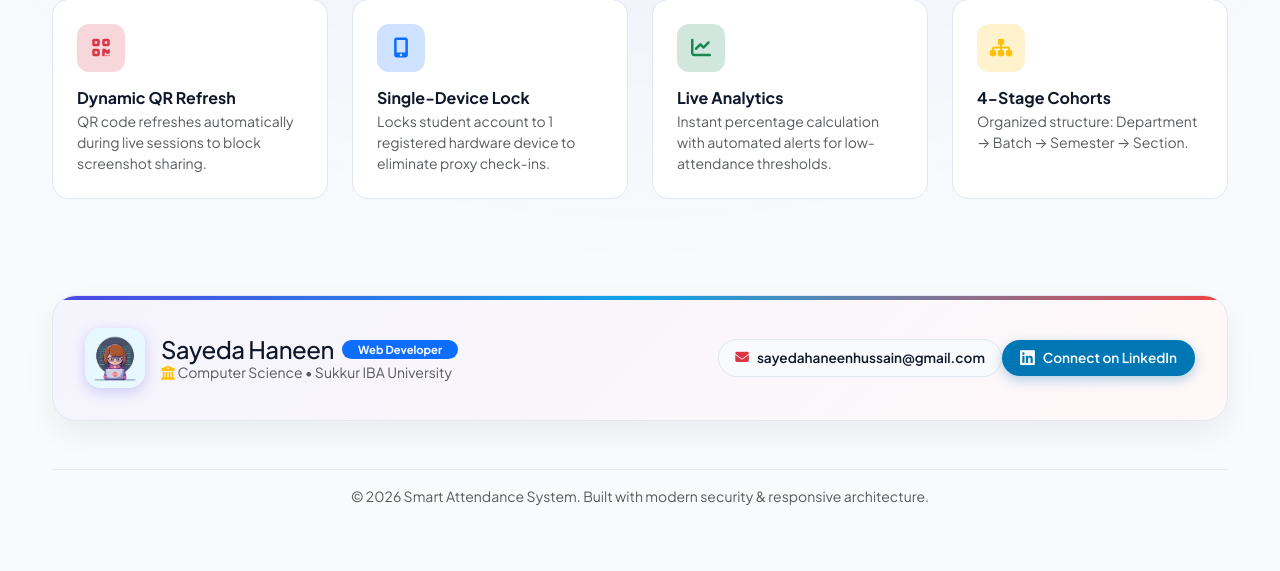
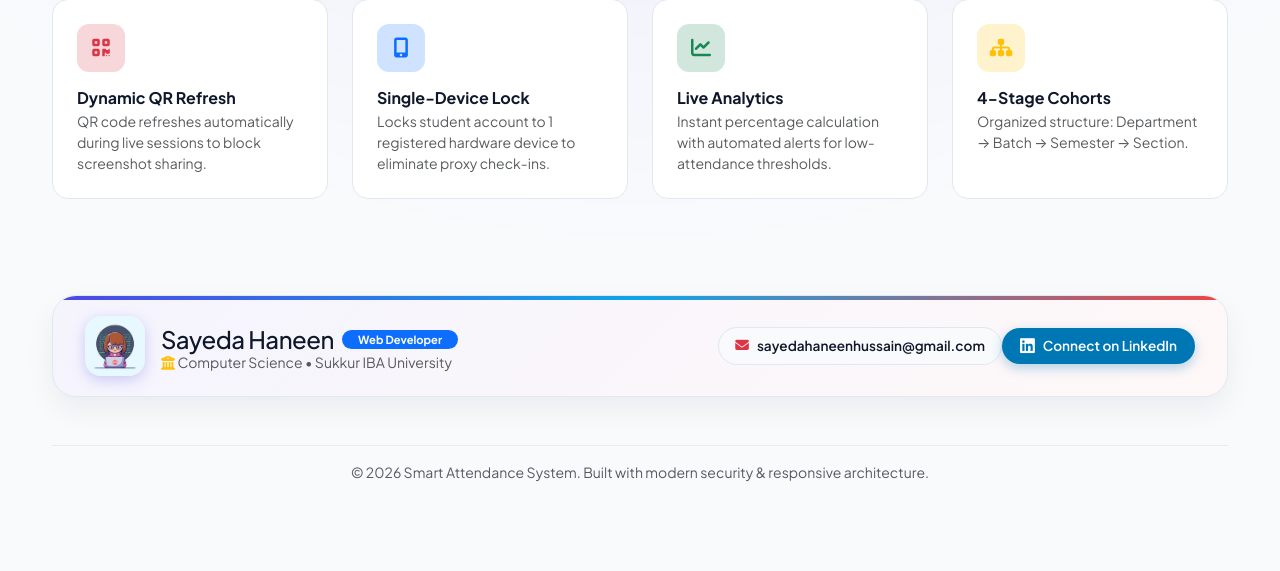
Before and after one commit to SayedaHaneen/Smart-Attendance-System, a PHP site: page / in a window 1280 px wide. Shown: the part 920-1491 px from the top of the page. After the commit the page ends 1401 px from the top, so only its background shows below. Run offline with PHP 8.4, Linux system fonts and the light colour scheme; data that the repository does not hold is empty; some libraries are stand-ins or nearby versions.

Commit message:
Optimize developer card padding and shift text block slightly down for perfect layout alignment

```diff
--- a/index.php
+++ b/index.php
@@ -121,7 +121,7 @@ require_once 'config.php';
             background: linear-gradient(135deg, rgba(79, 70, 229, 0.06), rgba(239, 68, 68, 0.04)), var(--bg-surface);
             border: 1px solid var(--border-color);
             border-radius: 24px;
-            padding: 2rem;
+            padding: 1.25rem 2rem;
             box-shadow: var(--shadow-md);
             position: relative;
             overflow: hidden;
@@ -337,7 +337,7 @@ require_once 'config.php';
                             <div class="dev-avatar-glowing" style="padding: 0; overflow: hidden; display: flex; align-items: center; justify-content: center; background: none; box-shadow: 0 4px 14px rgba(79,70,229,0.25);">
                                 <img src="assets/images/sayeda_haneen.png" alt="Sayeda Haneen" style="width: 100%; height: 100%; object-fit: cover; border-radius: 16px;">
                             </div>
-                            <div class="d-flex flex-column justify-content-center">
+                            <div class="d-flex flex-column justify-content-center" style="margin-top: 4px;">
                                 <div class="d-flex align-items-center gap-2 flex-wrap mb-1.5">
                                     <h4 class="fw-extrabold text-main mb-0" style="letter-spacing:-0.5px; line-height: 1.2;">Sayeda Haneen</h4>
                                     <span class="badge bg-primary text-white rounded-pill px-3 py-1" style="font-size:0.7rem; font-weight:700; align-self: center;">Web Developer</span>
```
Also changed, not shown: 1 other file.
